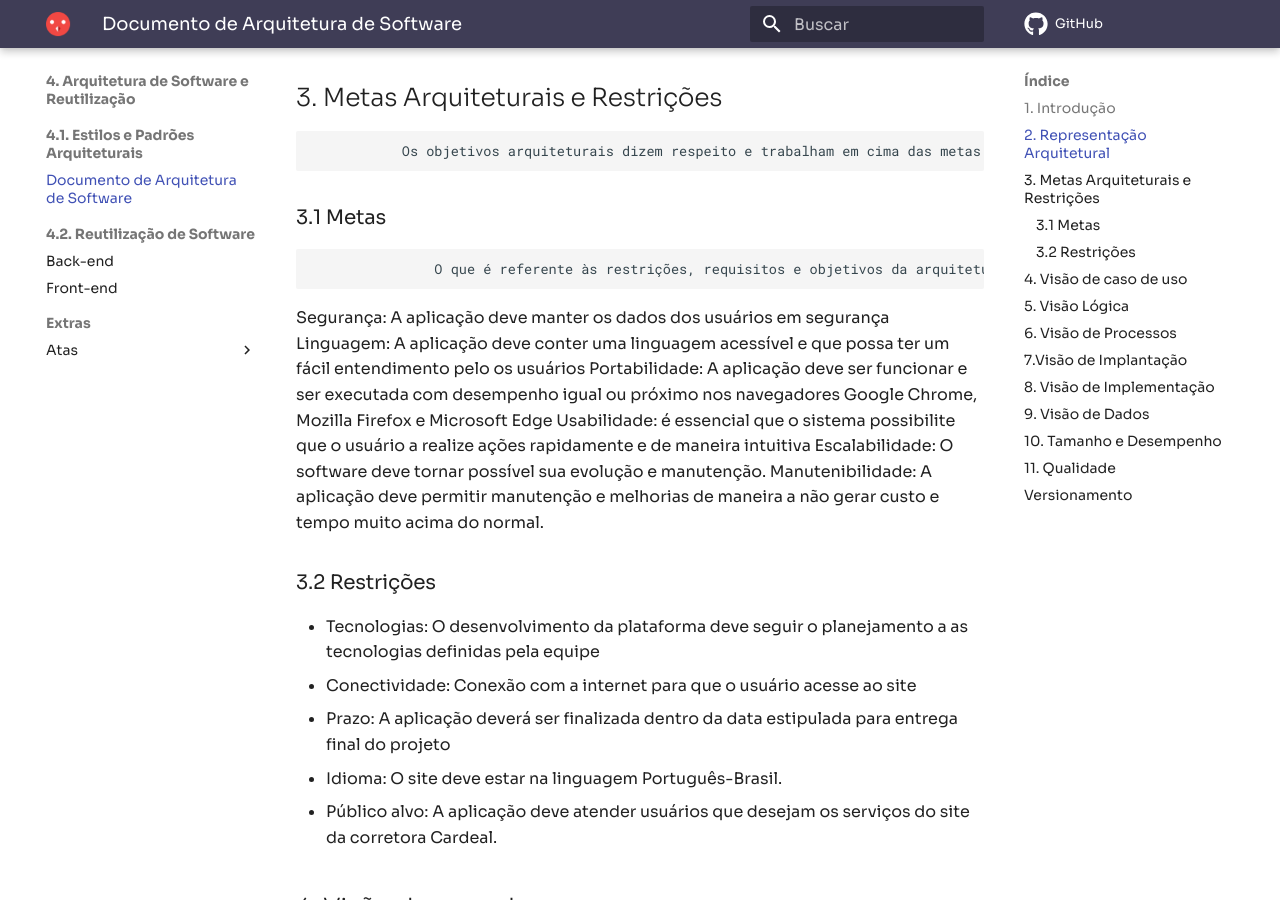
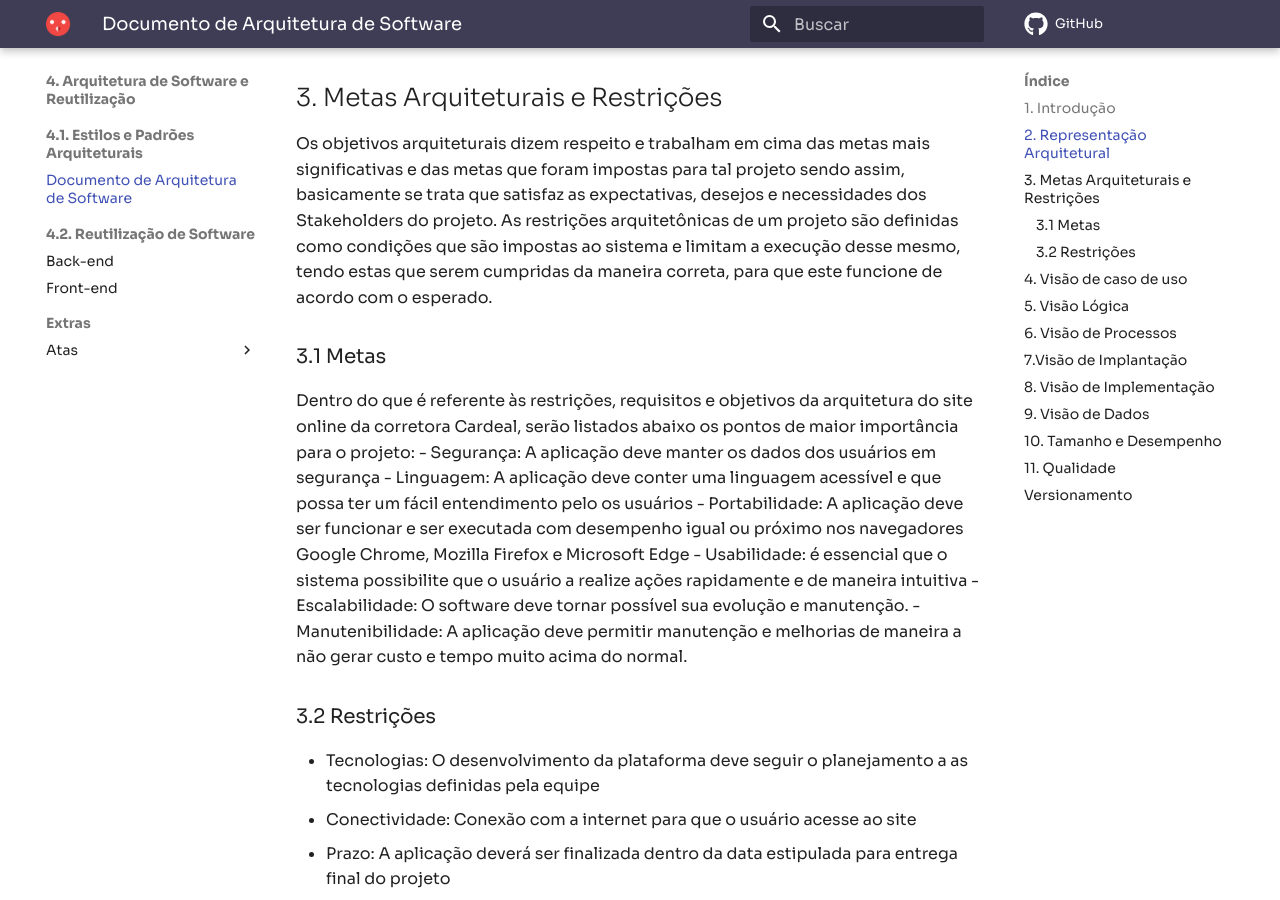
Before and after one commit to UnBArqDsw2021-1/2021.1_G04_Cardeal, an MkDocs documentation site: the page built from docs/arquitetura/das.md, in a window 1280 px wide and 900 px high, scrolled down 339 px. Built offline with MkDocs 1.6.1 and Material for MkDocs 9.7.7, drawn with Linux system fonts in a browser that asks for light colours; comment, search, counter and statistics services are not loaded; some of the changed text lies outside the part shown.

Commit message:
Update das.md

```diff
--- a/docs/arquitetura/das.md
+++ b/docs/arquitetura/das.md
@@ -4,18 +4,16 @@
 ## 2. Representação Arquitetural
 
 ## 3. Metas Arquiteturais e Restrições
-
-               Os objetivos arquiteturais dizem respeito e trabalham em cima das metas mais significativas e das metas que foram impostas para tal projeto sendo assim, basicamente se trata que satisfaz as expectativas, desejos e necessidades dos Stakeholders do projeto. As restrições arquitetônicas de um projeto são definidas como condições que são impostas ao sistema e limitam a execução desse mesmo, tendo estas que serem cumpridas da maneira correta, para que este funcione de acordo com o esperado.
+   Os objetivos arquiteturais dizem respeito e trabalham em cima das metas mais significativas e das metas que foram impostas para tal projeto sendo assim, basicamente se trata que satisfaz as expectativas, desejos e necessidades dos Stakeholders do projeto. As restrições arquitetônicas de um projeto são definidas como condições que são impostas ao sistema e limitam a execução desse mesmo, tendo estas que serem cumpridas da maneira correta, para que este funcione de acordo com o esperado.
 
 ### 3.1 Metas
-
-                   O que é referente às restrições, requisitos e objetivos da arquitetura do site online da corretora Cardeal, serão listados abaixo os pontos de maior importância para o projeto:
-Segurança: A aplicação deve manter os dados dos usuários em segurança
-Linguagem: A aplicação deve conter uma linguagem acessível e que possa ter um fácil entendimento pelo os usuários
-Portabilidade: A aplicação deve ser funcionar e ser executada com desempenho igual ou próximo nos navegadores Google Chrome, Mozilla Firefox e Microsoft Edge
-Usabilidade: é essencial que o sistema possibilite que o usuário a realize ações rapidamente e de maneira intuitiva
-Escalabilidade: O software deve tornar possível sua evolução e manutenção.
-Manutenibilidade: A aplicação deve permitir manutenção e melhorias de maneira a não gerar custo e tempo muito acima do normal.
+   Dentro do que é referente às restrições, requisitos e objetivos da arquitetura do site online da corretora Cardeal, serão listados abaixo os pontos de maior importância para o projeto:
+- Segurança: A aplicação deve manter os dados dos usuários em segurança
+- Linguagem: A aplicação deve conter uma linguagem acessível e que possa ter um fácil entendimento pelo os usuários
+- Portabilidade: A aplicação deve ser funcionar e ser executada com desempenho igual ou próximo nos navegadores Google Chrome, Mozilla Firefox e Microsoft Edge
+- Usabilidade: é essencial que o sistema possibilite que o usuário a realize ações rapidamente e de maneira intuitiva
+- Escalabilidade: O software deve tornar possível sua evolução e manutenção.
+- Manutenibilidade: A aplicação deve permitir manutenção e melhorias de maneira a não gerar custo e tempo muito acima do normal.
 
 ### 3.2 Restrições
 
```
Also changed, not shown: other parts of docs/arquitetura/das.md (+1 -0 lines).
